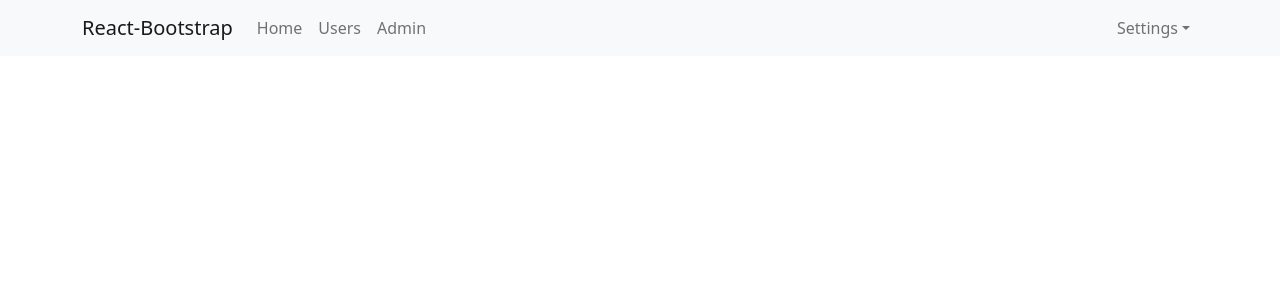
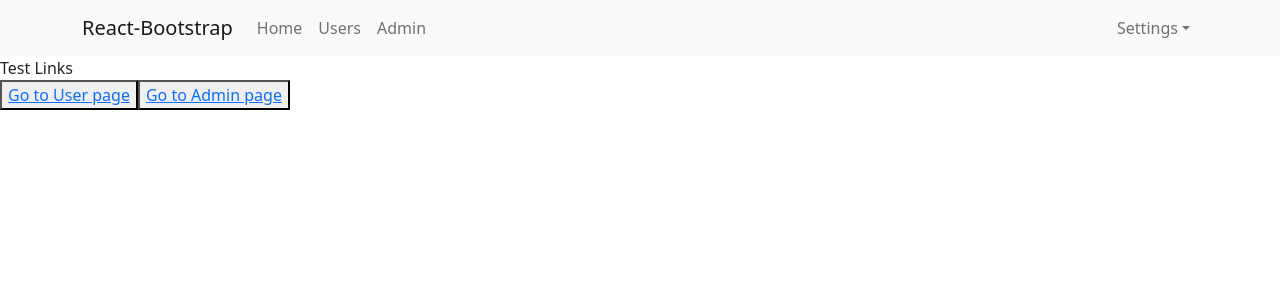
Before and after one commit to DatVu42/base-reactjs, a React (Create React App) app: page / in a window 1280 px wide. Shown: the top 300 px of the page. Built offline with nearby package versions, Linux system fonts and the light colour scheme.

Commit message:
test link

```diff
--- a/src/App.js
+++ b/src/App.js
@@ -1,11 +1,15 @@
 import './App.scss';
 import Header from './components/Header/Header';
+import { Link } from 'react-router-dom';
 
 const App = () => {
 
   return (
     <div className="app-container">
       <Header />
+      <div>Test Links</div>
+      <button><Link to="/users">Go to User page</Link></button>
+      <button><Link to="/admin">Go to Admin page</Link></button>
     </div>
   );
 }
--- /dev/null
+++ b/src/components/Admin/Admin.js
@@ -0,0 +1,8 @@
+
+const Admin = (props) => {
+    return(
+        <div>Admin component</div>
+    )
+}
+
+export default Admin;
--- a/src/components/Header/Header.js
+++ b/src/components/Header/Header.js
@@ -2,6 +2,7 @@ import Container from 'react-bootstrap/Container';
 import Nav from 'react-bootstrap/Nav';
 import Navbar from 'react-bootstrap/Navbar';
 import NavDropdown from 'react-bootstrap/NavDropdown';
+import { Link } from 'react-router-dom';
 
 const Header = () => {
     return (
@@ -11,16 +12,14 @@ const Header = () => {
                 <Navbar.Toggle aria-controls="basic-navbar-nav" />
                 <Navbar.Collapse id="basic-navbar-nav">
                     <Nav className="me-auto">
-                        <Nav.Link href="#home">Home</Nav.Link>
-                        <Nav.Link href="#link">Users</Nav.Link>
-                        <Nav.Link href="#link">Admin</Nav.Link>
+                        <Link className='nav-link' to='/'>Home</Link>
+                        <Link className='nav-link' to='/users'>Users</Link>
+                        <Link className='nav-link' to='/admin'>Admin</Link>
                     </Nav>
                     <Nav>
                         <NavDropdown title="Settings" id="basic-nav-dropdown">
                             <NavDropdown.Item href="#action/3.1">Login</NavDropdown.Item>
-                            <NavDropdown.Item href="#action/3.2">
-                                Logout
-                            </NavDropdown.Item>
+                            <NavDropdown.Item href="#action/3.2">Logout</NavDropdown.Item>
                             <NavDropdown.Item href="#action/3.3">Profile</NavDropdown.Item>
                         </NavDropdown>
                     </Nav>
--- /dev/null
+++ b/src/components/User/User.js
@@ -0,0 +1,8 @@
+
+const User = (props) => {
+    return(
+        <div>User component</div>
+    )
+}
+
+export default User;
--- a/src/index.js
+++ b/src/index.js
@@ -5,12 +5,21 @@ import reportWebVitals from './reportWebVitals';
 import { Provider } from 'react-redux';
 import store from './redux/store';
 import 'bootstrap/dist/css/bootstrap.min.css';
+import { BrowserRouter, Routes, Router, Route } from 'react-router-dom';
+import User from './components/User/User';
+import Admin from './components/Admin/Admin';
 
 const root = ReactDOM.createRoot(document.getElementById('root'));
 root.render(
   <Provider store={store}>
     {/* <React.StrictMode> */}
-      <App />
+    <BrowserRouter>
+      <Routes>
+        <Route path='/' element={<App />}></Route>
+        <Route path='users' element={<User />}></Route>
+        <Route path='admin' element={<Admin />}></Route>
+      </Routes>
+    </BrowserRouter>
     {/* </React.StrictMode> */}
   </Provider>
 );
```
